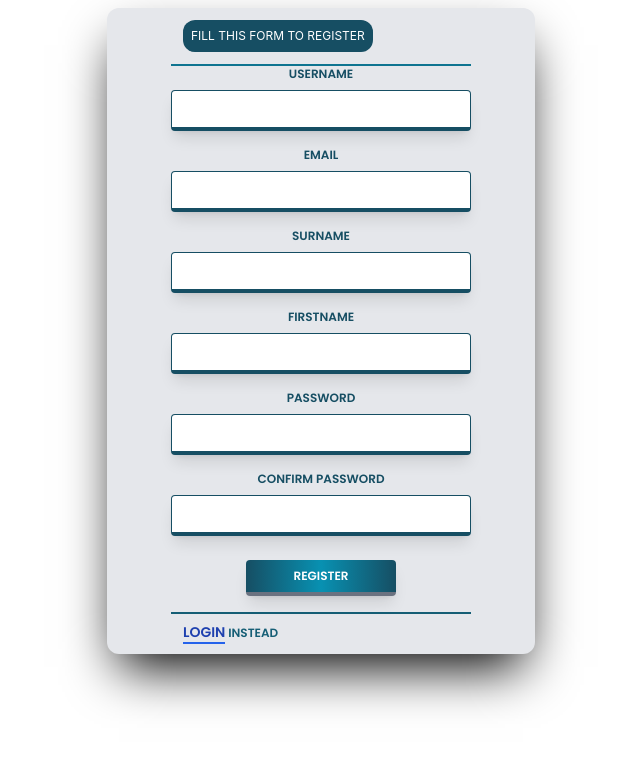
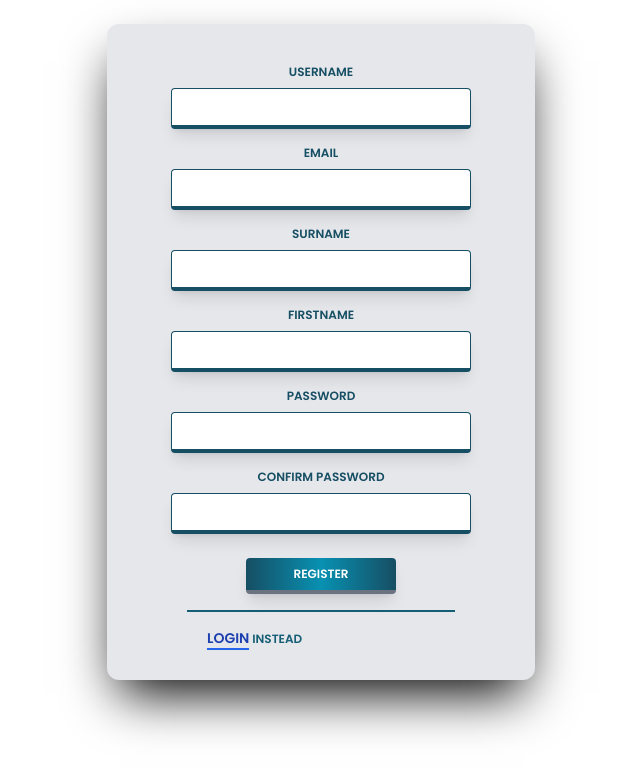
Before and after one commit to Raji-sys/enom-stable, a Django app: template staff/templates/registration/register.html in a window 1280 px wide. Shown: the part 24-800 px from the top of the page, without its empty margins (319-959 px from the left). Run offline with Django 3.2, Linux system fonts and the light colour scheme; the template is opened without the code that fills it, so the values that code supplies are empty; style sheets or scripts are compiled from the project's sources; some libraries are stand-ins or nearby versions.

Commit message:
having a go at promotion. also removed info from login and register forms

```diff
--- a/staff/templates/logged_out.html
+++ b/staff/templates/logged_out.html
@@ -4,7 +4,7 @@
 {% block content %}
   <div class="flex justify-center">
     <div class="mt-32 shadow-cyan-900 shadow-2xl mx-auto bg-white p-10 rounded-xl text-center">
-    <h1 class=" text-cyan-700 font-bold text-lg uppercase text-center">
+    <h1 class=" gin">
       logout successfully
     </h1>
     <h1><a href="{%url 'login'%}">login</a></h1>
--- a/staff/templates/login.html
+++ b/staff/templates/login.html
@@ -5,8 +5,7 @@
 {%block content %}
 <div class="flex justify-center mt-24">
   <div class="uppercase text-sm sm:max-w-lg px-16  shadow-2xl border-double border-cyan-800 overflow-hidden shadow-black rounded-xl bg-gray-200">
-    <section class="text-center border-b-2 border-cyan-700 p-2">
-      <h2 class="text-white bg-cyan-900 w-fit p-2 rounded-xl text-xs uppercase m-2">sign in to your account</h2>
+    <section class="text-center border-cyan-700 p-4 m-2">
         {% for message in messages %}
       <div class="mt-4">
         {%if message.success %}
--- a/staff/templates/registration/register.html
+++ b/staff/templates/registration/register.html
@@ -3,9 +3,8 @@
 {% block title %}Create an account{% endblock %}
 {% block content %}
 <div class="flex justify-center m-2 pb-6 ">
-  <div class="uppercase text-sm sm:max-w-lg px-16 shadow-2xl border-double border-cyan-800 overflow-hidden shadow-black rounded-xl bg-gray-200">
-    <section class="text-center border-b-2 border-cyan-700 p-2">
-      <h2 class="text-white bg-cyan-900 w-fit p-2 rounded-xl uppercase text-xs m-1">fill this form to register</h2>
+  <div class="mt-4 text-sm sm:max-w-lg px-16 shadow-2xl border-double border-cyan-800 overflow-hidden shadow-black rounded-xl bg-gray-200">
+    <section class="text-center border-cyan-700 p-4 m-1">
     </section>
       <div class="block text-sm text-rose-700">
         {% if form.errors %}
@@ -14,7 +13,7 @@
       </div>
     <form action="{% url 'register' %}" method="POST" class="text-xs">
       {% csrf_token %}
-      <div class="mb-1 uppercase text-cyan-900">
+      <div class="mb-1 text-cyan-900">
         <div class="flex justify-center">
           <label for="uname">username</label>
         </div>
@@ -95,7 +94,7 @@
             value="Register"
           />
         </div>
-        <div class="mt-4 p-2 flex items-center border-t-2 border-cyan-800">
+        <div class="m-4 p-4 flex items-center border-t-2 border-cyan-800">
           {% if request.user.is_authenticated == False %}
           <div class="text-cyan-800 text-xs">
             <a
--- a/staff/templates/staff/profile_details.html
+++ b/staff/templates/staff/profile_details.html
@@ -12,6 +12,9 @@
     {%endif%}
     {%if govapp.rtb %}
     <p>{{govapp.rtb}}</p>
+    {% endif %}
+    {%if promotion.due %}
+    <p>{{promotion.due}}</p>
     {% endif %}
 </div>
 
--- a/staff/views.py
+++ b/staff/views.py
@@ -358,8 +358,7 @@
     def get_context_data(self, **kwargs):
         context=super().get_context_data(**kwargs)
 
-
-        due_appts=Promotion.objects.filter(due=True).select_related('user__profile')
+        due_appts=GovernmentAppointment.objects.filter(due=True).select_related('user__profile')
         retire_st= GovernmentAppointment.objects.filter(retire=True).select_related('user__profile')
         leave_st=Leave.objects.filter(is_leave_over=True).select_related('user__profile')
 
```
Also changed, not shown: staff/models.py (+35 -37 lines), staff/templates/staff/stafflist.html (+1 -8 lines), db.sqlite3, staff/migrations/0004_alter_governmentappointment_grade_level.py (added), staff/migrations/0005_alter_governmentappointment_grade_level.py (added), staff/migrations/0006_remove_promotion_due_governmentappointment_due.py (added).
